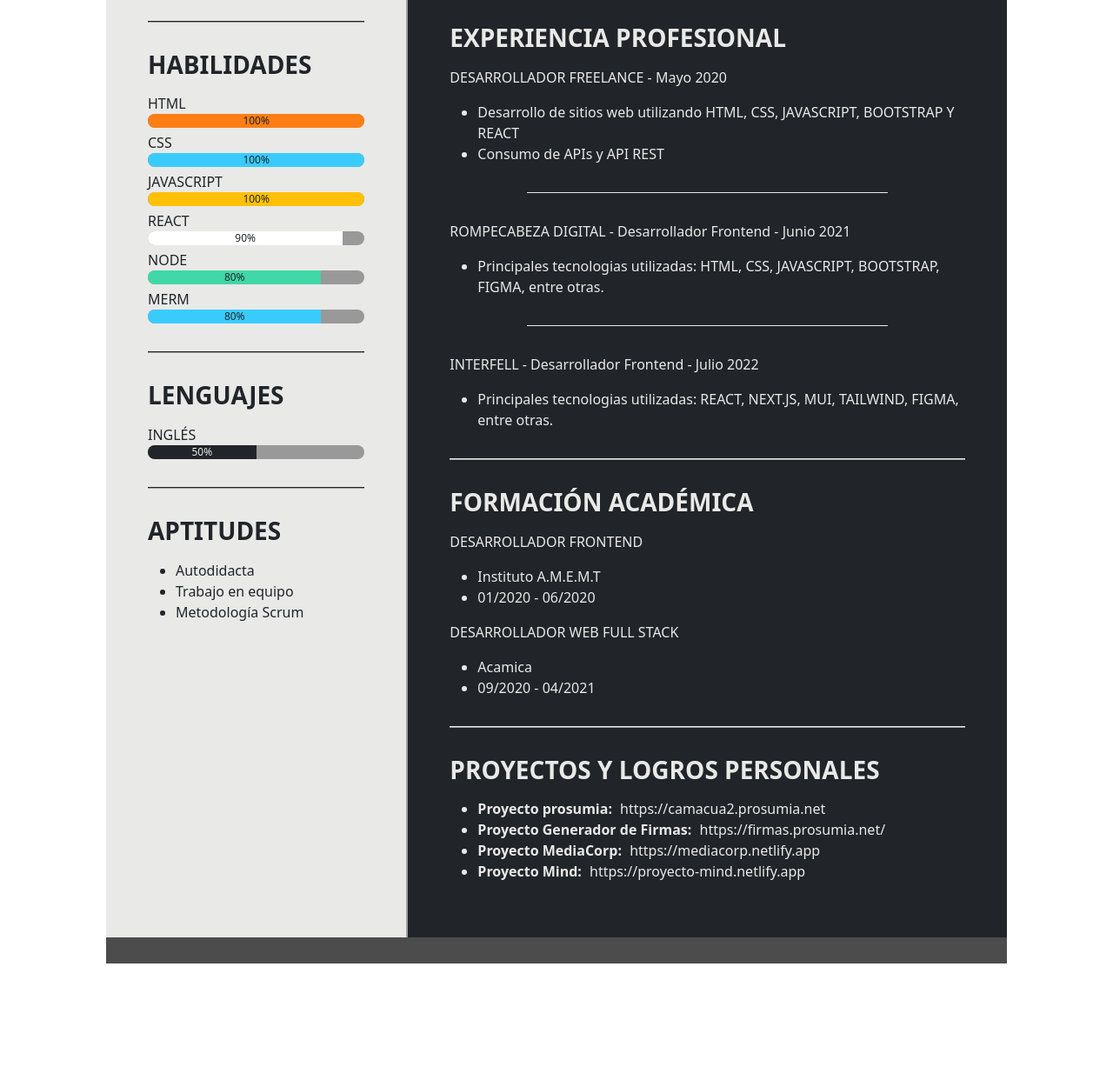
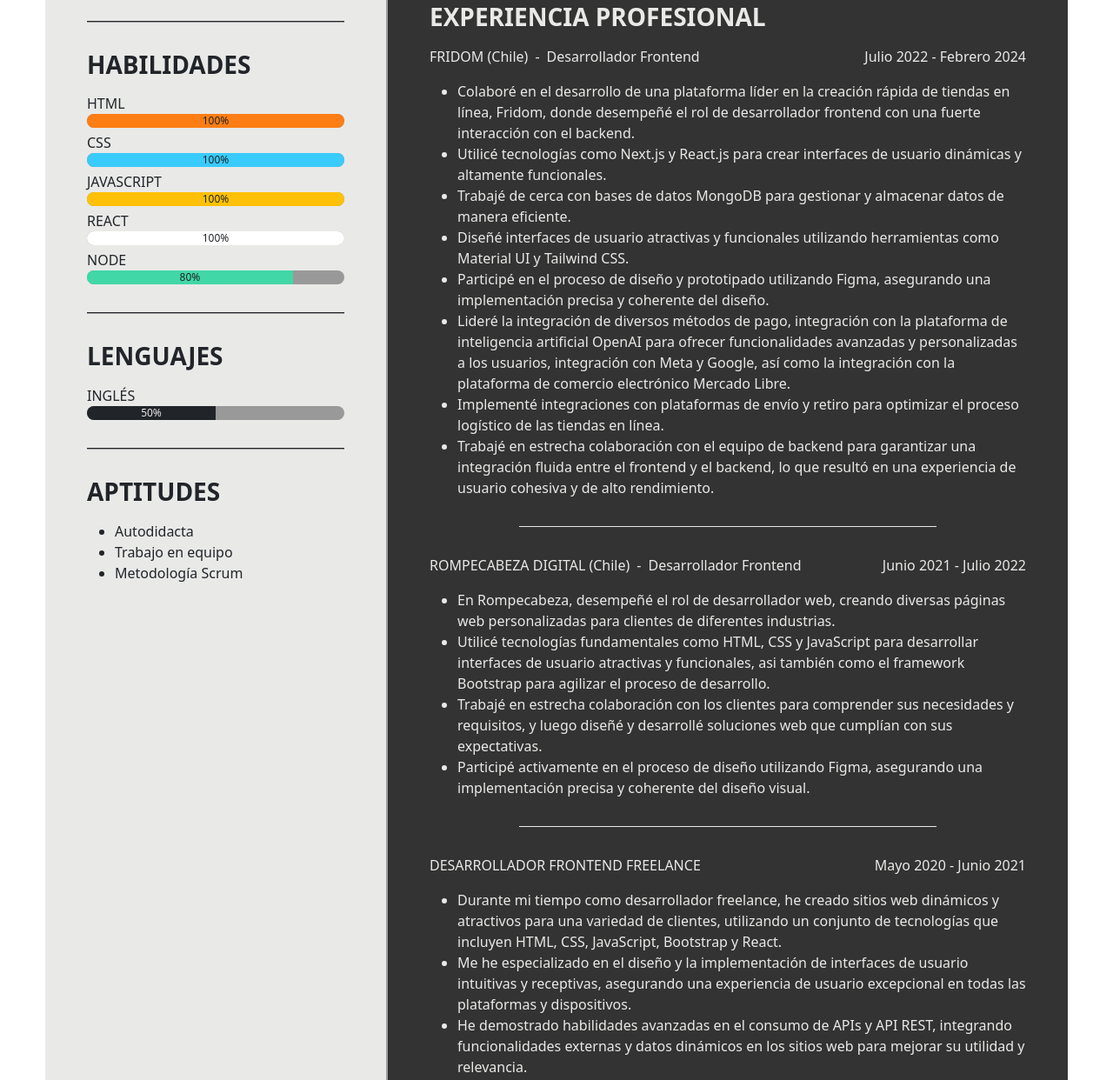
Before and after one commit to ariztegui8/CV-FrontEnd-JorgeAriztegui, a website: page index.html in a window 1280 px wide. Shown: the part 518-1760 px from the top of the page at 87% size. Before the commit the page ends 1690 px from the top, so only its background shows below. Drawn offline with nearby package versions, Linux system fonts and the light colour scheme.

Commit message:
CV actualizado hasta FRidom

```diff
--- a/index.html
+++ b/index.html
@@ -1,20 +1,22 @@
 <!DOCTYPE html>
 <html lang="en">
+
 <head>
-    <meta charset="UTF-8">
-    <meta http-equiv="X-UA-Compatible" content="IE=edge">
-    <meta name="viewport" content="width=device-width, initial-scale=1.0">
+    <meta charset="UTF-8" />
+    <meta http-equiv="X-UA-Compatible" content="IE=edge" />
+    <meta name="viewport" content="width=device-width, initial-scale=1.0" />
     <title>CV Ariztegui</title>
-    <link rel="stylesheet" href="./styles/style.css">
-    <link rel="stylesheet" href="https://cdnjs.cloudflare.com/ajax/libs/bootswatch/5.1.0/quartz/bootstrap.min.css">
-    <link rel="stylesheet" href="https://cdn.jsdelivr.net/npm/bootstrap-icons@1.5.0/font/bootstrap-icons.css">
+    <link rel="stylesheet" href="./styles/style.css" />
+    <link rel="stylesheet" href="https://cdnjs.cloudflare.com/ajax/libs/bootswatch/5.1.0/quartz/bootstrap.min.css" />
+    <link rel="stylesheet" href="https://cdn.jsdelivr.net/npm/bootstrap-icons@1.5.0/font/bootstrap-icons.css" />
 </head>
+
 <body>
-    <div class="container p-4 bg-white">
+    <div class="p-4 bg-white">
         <div class="row p-2">
             <div class="col-sm-12 d-flex p-2 container-header text-white">
                 <div class="foto">
-                    <img src="./assets/fotoPerfil2-editada.jpg" alt="">
+                    <img src="./assets/fotoPerfil2-editada.jpg" alt="" />
                 </div>
                 <div class="">
                     <h1 class="text-white">JORGE RAÚL ARIZTEGUI</h1>
@@ -22,9 +24,8 @@
                 </div>
             </div>
 
-
             <div class="col-sm-4 bg-light p-4 text-dark">
-               <div class="contacto">
+                <div class="contacto">
                     <div class="pb-2">
                         <i class="bi bi-whatsapp icon-whats"><span class="icon">+54 2494597241</span></i>
                     </div>
@@ -35,62 +36,82 @@
                         <i class="bi bi-house"><span class="icon">Tandil, Bs.As, Argentina</span></i>
                     </div>
                     <div class="pb-2">
-                        <i class="bi bi-linkedin icon-linkedin"><span class="icon" >/jorge-ariztegui8</span></i>
+                        <i class="bi bi-linkedin icon-linkedin"><span class="icon">/jorge-ariztegui8</span></i>
                     </div>
                     <div class="pb-2">
                         <i class="bi bi-github"><span class="icon">/ariztegui8</span></i>
                     </div>
-               </div>
+                </div>
 
-                <hr>
+                <hr />
 
                 <div>
                     <h3>HABILIDADES</h3>
                     <div class="habilidades">
                         <p>HTML</p>
                         <div class="progress progress-margin">
-                            <div class="progress-bar bg-danger text-dark" role="progressbar" style="width: 100%;" aria-valuenow="25" aria-valuemin="0" aria-valuemax="100">100%</div>
+                            <div class="progress-bar bg-danger text-dark" role="progressbar" style="width: 100%"
+                                aria-valuenow="25" aria-valuemin="0" aria-valuemax="100">
+                                100%
+                            </div>
                         </div>
 
                         <p>CSS</p>
                         <div class="progress progress-margin">
-                            <div class="progress-bar bg-info text-dark" role="progressbar" style="width: 100%;" aria-valuenow="25" aria-valuemin="0" aria-valuemax="100">100%</div>
+                            <div class="progress-bar bg-info text-dark" role="progressbar" style="width: 100%"
+                                aria-valuenow="25" aria-valuemin="0" aria-valuemax="100">
+                                100%
+                            </div>
                         </div>
 
                         <p>JAVASCRIPT</p>
                         <div class="progress progress-margin">
-                             <div class="progress-bar bg-warning text-dark" role="progressbar" style="width: 100%;" aria-valuenow="25" aria-valuemin="0" aria-valuemax="100">100%</div>
+                            <div class="progress-bar bg-warning text-dark" role="progressbar" style="width: 100%"
+                                aria-valuenow="25" aria-valuemin="0" aria-valuemax="100">
+                                100%
+                            </div>
                         </div>
 
                         <p>REACT</p>
-                            <div class="progress progress-margin">
-                            <div class="progress-bar bg-secondary text-dark" role="progressbar" style="width: 90%;" aria-valuenow="25" aria-valuemin="0" aria-valuemax="100">90%</div>
+                        <div class="progress progress-margin">
+                            <div class="progress-bar bg-secondary text-dark" role="progressbar" style="width: 100%"
+                                aria-valuenow="25" aria-valuemin="0" aria-valuemax="100">
+                                100%
+                            </div>
                         </div>
 
                         <p>NODE</p>
                         <div class="progress progress-margin">
-                            <div class="progress-bar bg-success text-dark" role="progressbar" style="width: 80%;" aria-valuenow="25" aria-valuemin="0" aria-valuemax="100">80%</div>
+                            <div class="progress-bar bg-success text-dark" role="progressbar" style="width: 80%"
+                                aria-valuenow="25" aria-valuemin="0" aria-valuemax="100">
+                                80%
+                            </div>
                         </div>
 
-                        <p>MERM</p>
+                        <!-- <p>MERM</p>
                         <div class="progress progress-margin">
-                            <div class="progress-bar bg-info text-dark" role="progressbar" style="width: 80%;" aria-valuenow="25" aria-valuemin="0" aria-valuemax="100">80%</div>
-                        </div>
+                            <div class="progress-bar bg-info text-dark" role="progressbar" style="width: 80%"
+                                aria-valuenow="25" aria-valuemin="0" aria-valuemax="100">
+                                80%
+                            </div>
+                        </div> -->
                     </div>
                 </div>
 
-                <hr>
+                <hr />
 
                 <div class="idiomas progress-margin">
                     <h3>LENGUAJES</h3>
                     <p>INGLÉS</p>
                     <div class="progress">
-                        <div class="progress-bar bg-dark text-light" role="progressbar" style="width: 50%;" aria-valuenow="25" aria-valuemin="0" aria-valuemax="100">50%</div>
+                        <div class="progress-bar bg-dark text-light" role="progressbar" style="width: 50%"
+                            aria-valuenow="25" aria-valuemin="0" aria-valuemax="100">
+                            50%
+                        </div>
                     </div>
-
                 </div>
 
-                <hr>
+                <hr />
 
                 <div class="aptitudes">
                     <h3>APTITUDES</h3>
@@ -102,59 +123,157 @@
                 </div>
             </div>
 
-
-            <div class="col-sm-8 bg-dark p-4 container-col-8 text-light">
+            <div class="col-sm-8 color-fondo p-4 container-col-8 text-light">
                 <div class="sobre-mi">
                     <h3>SOBRE MÍ</h3>
-                    <p>Soy desarrollador frontend. He desarrollado web propias usando varios lenguajes, frameworks y herramientas de desarrollo. Lo que más me gusta de la programación es dar soluciones a los problemas. He potenciado conocimientos y habilidades que me permiten desarrollarme profesionalmente.</p>
+                    <p>
+                        Soy desarrollador frontend. He desarrollado web propias usando
+                        varios lenguajes, frameworks y herramientas de desarrollo. Lo que
+                        más me gusta de la programación es dar soluciones a los problemas.
+                        He potenciado conocimientos y habilidades que me permiten
+                        desarrollarme profesionalmente.
+                    </p>
                 </div>
 
-                <hr>
+                <hr />
 
                 <div class="experiencia-profesional">
                     <h3>EXPERIENCIA PROFESIONAL</h3>
-                    <p>DESARROLLADOR FREELANCE - Mayo 2020</p>
+
+                    <div class="d-flex justify-content-between">
+                        <div class="d-flex gap-1">
+                            <p>FRIDOM (Chile)</p>
+                            <p>-</p>
+                            <p> Desarrollador Frontend</p>
+                        </div>
+                        <p>Julio 2022 - Febrero 2024</p>
+                    </div>
                     <ul>
-                        <li>Desarrollo de sitios web utilizando HTML, CSS, JAVASCRIPT, BOOTSTRAP Y
-                            REACT</li>
-                        <li>Consumo de APIs y API REST</li>
+                        <li>
+                            Colaboré en el desarrollo de una plataforma líder en la creación
+                            rápida de tiendas en línea, Fridom, donde desempeñé el rol de
+                            desarrollador frontend con una fuerte interacción con el
+                            backend.
+                        </li>
+                        <li>
+                            Utilicé tecnologías como Next.js y React.js para crear
+                            interfaces de usuario dinámicas y altamente funcionales.
+                        </li>
+                        <li>
+                            Trabajé de cerca con bases de datos MongoDB para gestionar y
+                            almacenar datos de manera eficiente.
+                        </li>
+                        <li>
+                            Diseñé interfaces de usuario atractivas y funcionales utilizando
+                            herramientas como Material UI y Tailwind CSS.
+                        </li>
+                        <li>
+                            Participé en el proceso de diseño y prototipado utilizando
+                            Figma, asegurando una implementación precisa y coherente del
+                            diseño.
+                        </li>
+                        <li>
+                            Lideré la integración de diversos métodos de pago, integración
+                            con la plataforma de inteligencia artificial OpenAI para ofrecer
+                            funcionalidades avanzadas y personalizadas a los usuarios,
+                            integración con Meta y Google, así como la integración con la
+                            plataforma de comercio electrónico Mercado Libre.
+                        </li>
+                        <li>
+                            Implementé integraciones con plataformas de envío y retiro para
+                            optimizar el proceso logístico de las tiendas en línea.
+                        </li>
+                        <li>
+                            Trabajé en estrecha colaboración con el equipo de backend para
+                            garantizar una integración fluida entre el frontend y el
+                            backend, lo que resultó en una experiencia de usuario cohesiva y
+                            de alto rendimiento.
+                        </li>
                     </ul>
 
-                    <hr class="hr-edit">
+                    <hr class="hr-edit" />
 
-                    <p>ROMPECABEZA DIGITAL - Desarrollador Frontend - Junio 2021</p>
+                    <div class="d-flex justify-content-between">
+                        <div class="d-flex gap-1">
+                            <p>ROMPECABEZA DIGITAL (Chile)</p>
+                            <p>-</p>
+                            <p> Desarrollador Frontend</p>
+                        </div>
+                        <p>Junio 2021 - Julio 2022</p>
+                    </div>
+
                     <ul>
-                        <li>Principales tecnologias utilizadas: HTML, CSS, JAVASCRIPT, BOOTSTRAP, FIGMA, entre otras.</li>
+                        <li>
+                            En Rompecabeza, desempeñé el rol de desarrollador web, creando
+                            diversas páginas web personalizadas para clientes de diferentes
+                            industrias.
+                        </li>
+                        <li>
+                            Utilicé tecnologías fundamentales como HTML, CSS y JavaScript
+                            para desarrollar interfaces de usuario atractivas y funcionales,
+                            asi también como el framework Bootstrap para agilizar el proceso de
+                            desarrollo.
+                        </li>
+                        <li>
+                            Trabajé en estrecha colaboración con los clientes para
+                            comprender sus necesidades y requisitos, y luego diseñé y
+                            desarrollé soluciones web que cumplían con sus expectativas.
+                        </li>
+                        <li>
+                            Participé activamente en el proceso de diseño utilizando Figma,
+                            asegurando una implementación precisa y coherente del diseño
+                            visual.
+                        </li>
                     </ul>
 
-                    <hr class="hr-edit">
+                    <hr class="hr-edit" />
 
-                    <p>INTERFELL - Desarrollador Frontend - Julio 2022</p>
+                    <div class="d-flex justify-content-between">
+                        <div class="d-flex gap-1">
+                            <p>DESARROLLADOR FRONTEND FREELANCE</p>
+                        </div>
+                        <p>Mayo 2020 - Junio 2021</p>
+                    </div>
+
                     <ul>
-                        <li>Principales tecnologias utilizadas: REACT, NEXT.JS, MUI, TAILWIND, FIGMA, entre otras.</li>
+                        <li> Durante mi tiempo como desarrollador freelance, he creado sitios web dinámicos y atractivos
+                            para una variedad de clientes, utilizando un conjunto de tecnologías que incluyen HTML, CSS,
+                            JavaScript, Bootstrap y React.</li>
+                        <li> Me he especializado en el diseño y la implementación de interfaces de usuario intuitivas y
+                            receptivas, asegurando una experiencia de usuario excepcional en todas las plataformas y
+                            dispositivos.</li>
+                        <li> He demostrado habilidades avanzadas en el consumo de APIs y API REST, integrando
+                            funcionalidades externas y datos dinámicos en los sitios web para mejorar su utilidad y
+                            relevancia.</li>
                     </ul>
                 </div>
 
-                <hr>
+                <hr />
 
                 <div class="formacion-academica">
                     <h3>FORMACIÓN ACADÉMICA</h3>
+                    <p>PROGRAMACIÓN ORIENTADA A OBJETOS</p>
+                    <ul>
+                        <li>Argentina Programa</li>
+                        <li>03/2021 - 11/2021</li>
+                    </ul>
+
+                    <p>DESARROLLADOR WEB FULL STACK</p>
+                    <ul>
+                        <li>Acamica</li>
+                        <li>09/2020 - 04/2021</li>
+                    </ul>
+
                     <p>DESARROLLADOR FRONTEND</p>
                     <ul>
                         <li>Instituto A.M.E.M.T</li>
                         <li>01/2020 - 06/2020</li>
                     </ul>
-
-                    <p>DESARROLLADOR WEB FULL STACK</p>
-                    <ul>
-                        <li>Acamica</li>
-                        <li>09/2020 - 04/2021 </li>
-                    </ul>
                 </div>
 
-                <hr>
+                <hr />
 
-                <div>
+                <!-- <div>
                     <h3>PROYECTOS Y LOGROS PERSONALES</h3>
                     <ul>
                         <li><span class="span-proyectos">Proyecto prosumia:</span> https://camacua2.prosumia.net</li>
@@ -162,13 +281,12 @@
                         <li><span class="span-proyectos">Proyecto MediaCorp:</span> https://mediacorp.netlify.app</li>
                         <li><span class="span-proyectos">Proyecto Mind:</span> https://proyecto-mind.netlify.app</li>
                     </ul>
-                </div>
+                </div> -->
             </div>
 
-            <div class="col-sm-12 footer-footer">
-
-            </div>
+            <div class="col-sm-12 footer-footer"></div>
         </div>
     </div>
 </body>
+
 </html>
--- a/styles/style.css
+++ b/styles/style.css
@@ -77,3 +77,7 @@ hr{
 .contacto{
     font-weight: 500;
 }
+
+.color-fondo{
+    background: #333333;
+}
```
